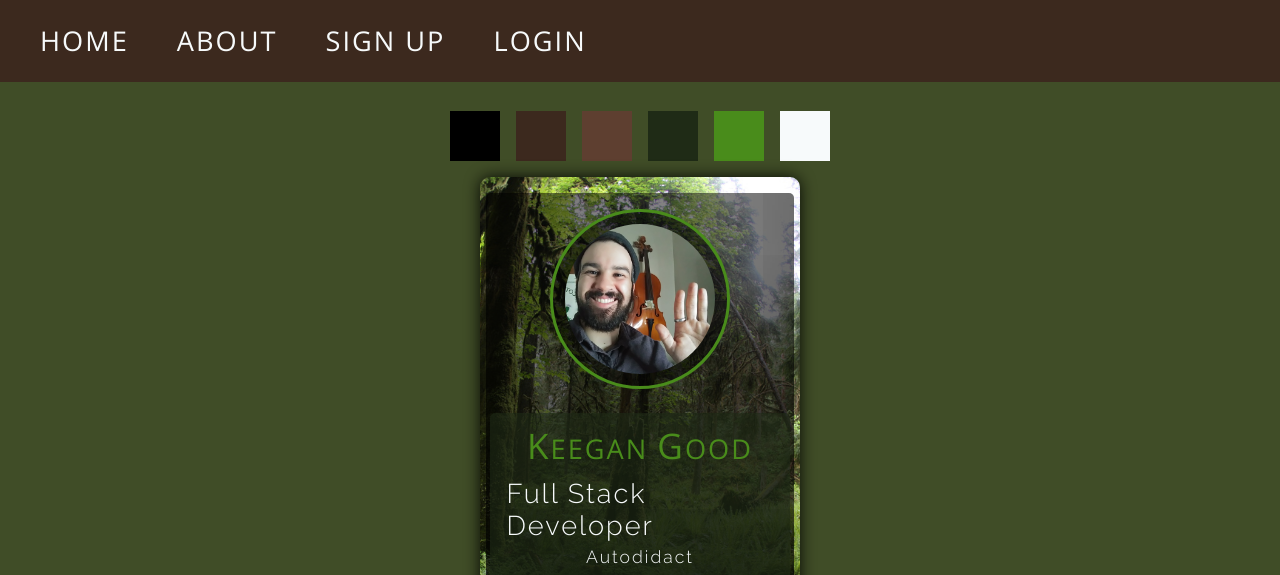
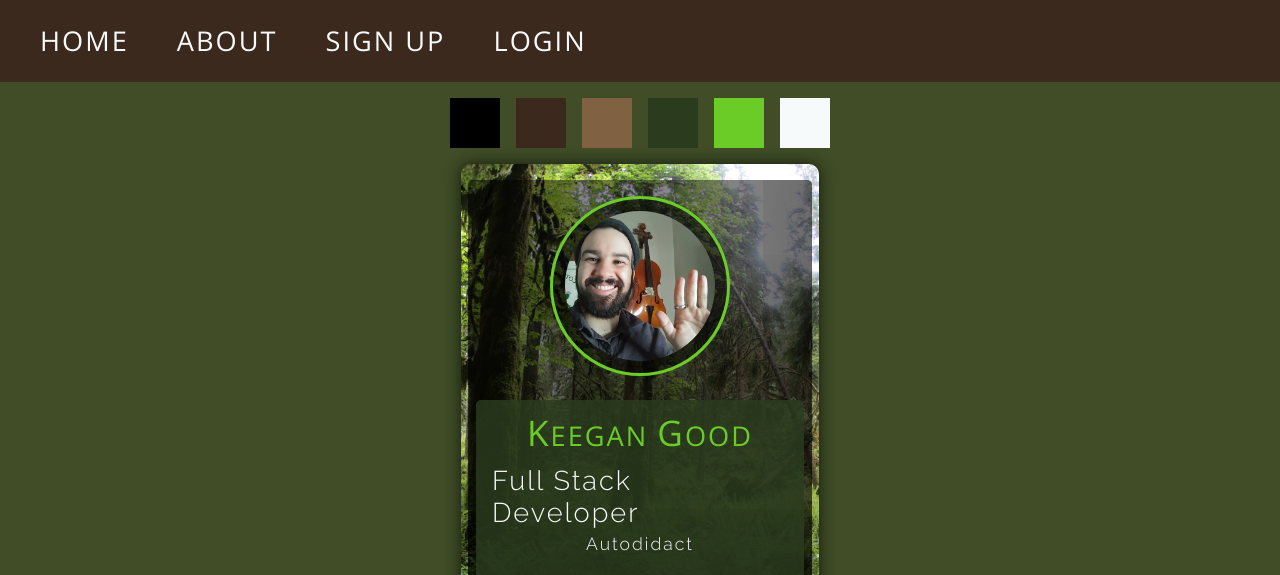
Before and after one commit to perennialAutodidact/sass_talk, a plain HTML site: page page_layout_example/index.html in a window 1280 px wide. Shown: the top 575 px of the page. Drawn offline with nearby package versions, Linux system fonts and the light colour scheme.

Commit message:
update styling

```diff
--- a/bootstrap_theme_example/scss/_custom-variables.scss
+++ b/bootstrap_theme_example/scss/_custom-variables.scss
@@ -1,5 +1,6 @@
 // @use '../node_modules/bootstrap/scss/variables';
 
+// new color theme for bootstrap
 $custom-primary: #528078;
 $custom-secondary: #eed75a;
 $custom-success: #FEC100;
--- a/page_layout_example/index.html
+++ b/page_layout_example/index.html
@@ -8,10 +8,13 @@
     <link rel="stylesheet" href="index.css" />
 
     <!-- Font Awesome for Social Media Icons -->
-    <link rel="stylesheet" href="https://cdnjs.cloudflare.com/ajax/libs/font-awesome/4.7.0/css/font-awesome.min.css">
-
+    <link
+      rel="stylesheet"
+      href="https://cdnjs.cloudflare.com/ajax/libs/font-awesome/4.7.0/css/font-awesome.min.css"
+    />
   </head>
   <body>
+      <!-- NAVBAR -->
     <nav id="navbar">
       <ul id="nav-links">
         <li class="nav-link">Home</li>
@@ -22,6 +25,8 @@
     </nav>
 
     <div class="container">
+
+        <!-- COLOR BOXES -->
       <div class="swatches">
         <div class="box-1"></div>
         <div class="box-2"></div>
@@ -31,17 +36,21 @@
         <div class="box-6"></div>
       </div>
 
+      <!-- PROFILE CARD -->
       <div class="profile-card">
         <div class="panel">
           <img src="./images/headshot.jpg" alt="keegan" class="circle" />
 
           <div class="bio">
+
             <h3 class="name">
               <span class="first-letter">K</span>EEGAN
               <span class="first-letter">G</span>OOD
             </h3>
+
             <h4 class="main-title">Full Stack Developer</h4>
             <h6 class="sub-title">Autodidact</h6>
+
             <div class="social-icons">
               <div class="social-icon">
                 <span class="fa fa-github"></span>
@@ -53,7 +62,7 @@
                 <span class="fa fa-google"></span>
               </div>
             </div>
-          </div>
+          </div> <!-- END BIO -->
 
           <div class="skills">
             <div class="skill-badge">PYTHON</div>
@@ -64,63 +73,11 @@
             <div class="skill-badge">CSS3</div>
             <div class="skill-badge">SASS</div>
           </div>
-        </div>
-      </div>
-    </div>
 
-    <!-- <div class="container">
-      <div id="cards-display">
-        <div class="card">
-          <div class="card--header">Card</div>
-          <div class="card--body">
-            <div class="card--body-title">Lorem ipsum dolor sit amet</div>
-            Lorem ipsum dolor sit amet consectetur adipisicing elit. Aperiam
-            dolorem ab quidem nam inventore! Vitae dolor minus illum aperiam.
-          </div>
-        </div>
-        <div class="card">
-          <div class="card--header">Card</div>
-          <div class="card--body">
-            <div class="card--body-title">Lorem ipsum dolor sit amet</div>
-            Lorem ipsum dolor sit amet consectetur adipisicing elit. Nihil eos
-            natus incidunt dicta magnam atque beatae accusamus distinctio.
-          </div>
-        </div>
-        <div class="card">
-          <div class="card--header">Card</div>
-          <div class="card--body">
-            <div class="card--body-title">Lorem ipsum dolor sit amet</div>
-            Lorem ipsum dolor sit amet, consectetur adipisicing elit.
-            Accusantium pariatur ea aut maxime atque reiciendis fuga assumenda!
-          </div>
-        </div>
-        <div class="card">
-          <div class="card--header">Card</div>
-          <div class="card--body">
-            <div class="card--body-title">Lorem ipsum dolor sit amet</div>
-            Lorem ipsum dolor sit amet consectetur adipisicing elit. Dolor
-            molestias vitae nisi eos ab ad nemo omnis voluptates exercitationem.
-          </div>
-        </div>
-        <div class="card">
-          <div class="card--header">Card</div>
-          <div class="card--body">
-            <div class="card--body-title">Lorem ipsum dolor sit amet</div>
-            Lorem, ipsum dolor sit amet consectetur adipisicing elit. Autem
-            deserunt reprehenderit explicabo ratione distinctio.
-          </div>
-        </div>
-        <div class="card">
-          <div class="card--header">Card</div>
-          <div class="card--body">
-            <div class="card--body-title">Lorem ipsum dolor sit amet</div>
-            Lorem ipsum, dolor sit amet consectetur adipisicing elit. Sapiente
-            fugit deleniti porro fuga earum omnis, ad deserunt asperiores?
-          </div>
-        </div>
-      </div>
-    </div> -->
+        </div> <!-- END PANEL -->
+
+      </div> <!-- END PROFILE CARD -->
+
+    </div> <!-- END CONTAINER -->
   </body>
 </html>
-
-<!-- (div.card>div.card--header+div.card--body{lorem20})*6 -->
--- a/page_layout_example/scss/_cards-display.scss
+++ b/page_layout_example/scss/_cards-display.scss
@@ -1,4 +1,4 @@
-@import 'functions';
+@use 'functions' as *;
 
 #cards-display {
 
--- a/page_layout_example/scss/_functions.scss
+++ b/page_layout_example/scss/_functions.scss
@@ -1,4 +1,4 @@
-@import 'variables';
+@use 'variables' as *;
 
 @function set-font-size($size){
     @return map-get($font-sizes, $size);
--- a/page_layout_example/scss/_navbar.scss
+++ b/page_layout_example/scss/_navbar.scss
@@ -1,4 +1,6 @@
-@import 'variables', 'functions', 'mixins';
+@use 'variables' as *;
+@use 'functions' as *;
+@use 'mixins' as *;
 
 #navbar {
   @include rectangle(50px, auto);
--- a/page_layout_example/scss/_profile-card.scss
+++ b/page_layout_example/scss/_profile-card.scss
@@ -1,4 +1,6 @@
-@import "variables", "mixins", "functions";
+@use "variables" as *;
+@use "mixins" as *;
+@use "functions" as *;
 
 .profile-card {
   @include rectangle($profile-card-height, $profile-card-width);
@@ -8,6 +10,7 @@
   background-repeat: no-repeat;
   background-position: 60% 75%;
   background-size: cover;
+  padding: 1rem 0;
 
   box-shadow: 0 0 15px $profile-card-shadow;
 
@@ -15,7 +18,6 @@
   flex-direction: column;
   align-items: center;
   justify-content: center;
-  padding: 1rem 0;
 
   .panel {
     @include rectangle(100%, 96%);
@@ -38,15 +40,15 @@
     background-color: transparentize($profile-card-panel-bg, 0.5);
     border: 3px solid $profile-card-highlight;
     margin: 1rem;
-    padding: .75rem;
+    padding: 0.75rem;
   }
 
   .bio {
     @include border-radius(5px);
 
-    background-color: transparentize($fern-green, 0.4);
-    margin: 0.5rem 0.25rem 1rem;
-    padding: 0.5rem 1rem .5rem;
+    background-color: transparentize($fern-green, 0.2);
+    margin: 0.5rem 0.5rem 1rem;
+    padding: 0.5rem 1rem 0.5rem;
 
     display: flex;
     flex-direction: column;
@@ -55,12 +57,12 @@
     font-family: $primary-font;
 
     .name {
+      margin-bottom: 0.5rem;
+
       color: $font-color-secondary;
       font-family: $primary-font;
       font-size: set-font-size("md");
       font-weight: set-font-weight("regular");
-
-      margin-bottom: 0.5rem;
 
       .first-letter {
         font-size: set-font-size("lg");
@@ -84,8 +86,10 @@
     }
 
     .social-icons {
+      padding: 1rem;
+
       display: flex;
-      padding: 1rem;
+
       color: $treebark-brown;
 
       .social-icon {
@@ -94,31 +98,34 @@
 
         border: 2px solid $treebark-brown;
         margin: 0.5rem;
-        padding: .25rem;
+        padding: 0.25rem;
 
         display: flex;
         align-items: center;
         justify-content: center;
 
         // change size of icon
-        font-size: set-font-size('md');
+        font-size: set-font-size("md");
 
         transition: all 0.2s ease-in-out;
+
         &:hover {
-          color: $moss-green;
           cursor: pointer;
           border: 2px solid $moss-green;
+          color: $moss-green;
         }
       }
-
     }
   }
 
   .skills {
-    color: $font-color-secondary;
+    margin: 0.5rem 0;
+
     display: flex;
     flex-wrap: wrap;
     justify-content: center;
+
+    color: $font-color-secondary;
     font-family: $primary-font;
     font-size: get-font-size("sm");
 
--- a/page_layout_example/scss/_variables.scss
+++ b/page_layout_example/scss/_variables.scss
@@ -1,14 +1,14 @@
-@import 'mixins';
+@use 'mixins' as *;
 @import url('https://fonts.googleapis.com/css2?family=Open+Sans:wght@300;400;600&family=Raleway:wght@300;400;600&display=swap');
 
 // colors
 $base-color: rgb(64, 77, 39);
-// $base-color: rgb(108, 162, 82);
+// $base-color: rgb(45, 155, 206);
 $mud-brown: adjust-color($base-color, $hue: -70deg, $lightness: -40%);
 $humous-brown: adjust-color($base-color, $hue: -60deg, $lightness: -5%);
-$treebark-brown: adjust-color($base-color, $hue: -60deg, $lightness: 5%);
-$fern-green: adjust-color($base-color, $hue: 15deg, $lightness: -10%);
-$moss-green: adjust-color($base-color, $hue: 15deg, $saturation: 35%, $lightness: 10%);
+$treebark-brown: adjust-color($base-color, $hue: -50deg, $lightness: 15%);
+$fern-green: adjust-color($base-color, $hue: 15deg, $lightness: -5%);
+$moss-green: adjust-color($base-color, $hue: 15deg, $saturation: 35%, $lightness: 25%);
 $sky-white: adjust-color($base-color, $hue: -240deg, $lightness: 75%);//adjust-color($base-color, $hue: 20deg, $lightness: 60%);
 // $daisy-yellow: adjust-color($base-color, $hue: -25deg, $saturation: 50%, $lightness: 30%);//rgb(230, 198, 44);
 
@@ -65,4 +65,4 @@ $profile-card-panel-bg: $mud-brown;
 $profile-card-highlight: $moss-green;
 $profile-card-icon-color: $treebark-brown;
 $profile-card-height: 70vh;
-$profile-card-width: 25vw;
+$profile-card-width: 28%;
--- a/page_layout_example/scss/index.scss
+++ b/page_layout_example/scss/index.scss
@@ -1,8 +1,7 @@
-@import 'variables';
-@import 'navbar';
-@import 'mixins';
-// @import 'cards-display';
-@import 'profile-card';
+@use 'variables' as *;
+@use 'navbar' as *;
+@use 'mixins' as *;
+@use 'profile-card' as *;
 
 * {
     margin:0;
@@ -23,7 +22,7 @@ body {
 }
 
 .container {
-    @include rectangle(calc(100vh - 100px), 100%);
+    @include rectangle(calc(100vh - $navbar-height), 100%);
     display: flex;
     flex-direction: column;
     align-items: center;
```
Also changed, not shown: page_layout_example/scss/_mixins.scss (+6 -2 lines), page_layout_example/index.css, 1 other file. Lines whose indentation alone changed are shown as unchanged.
